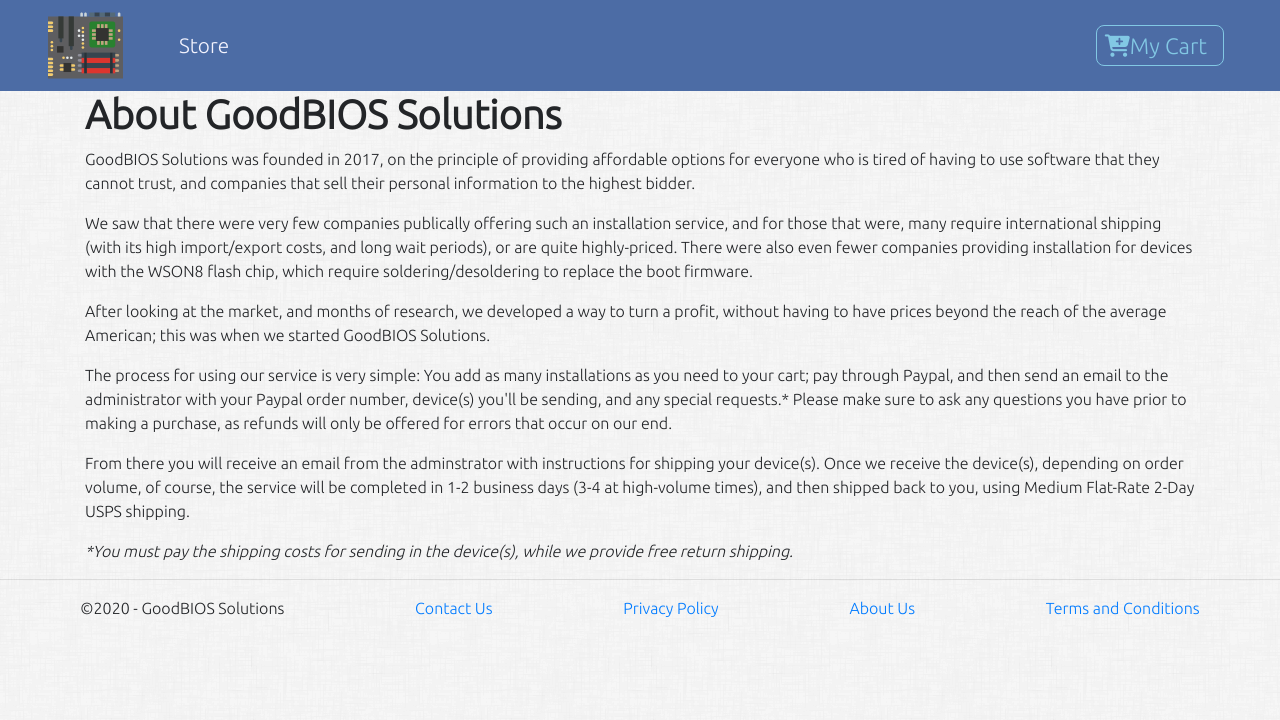
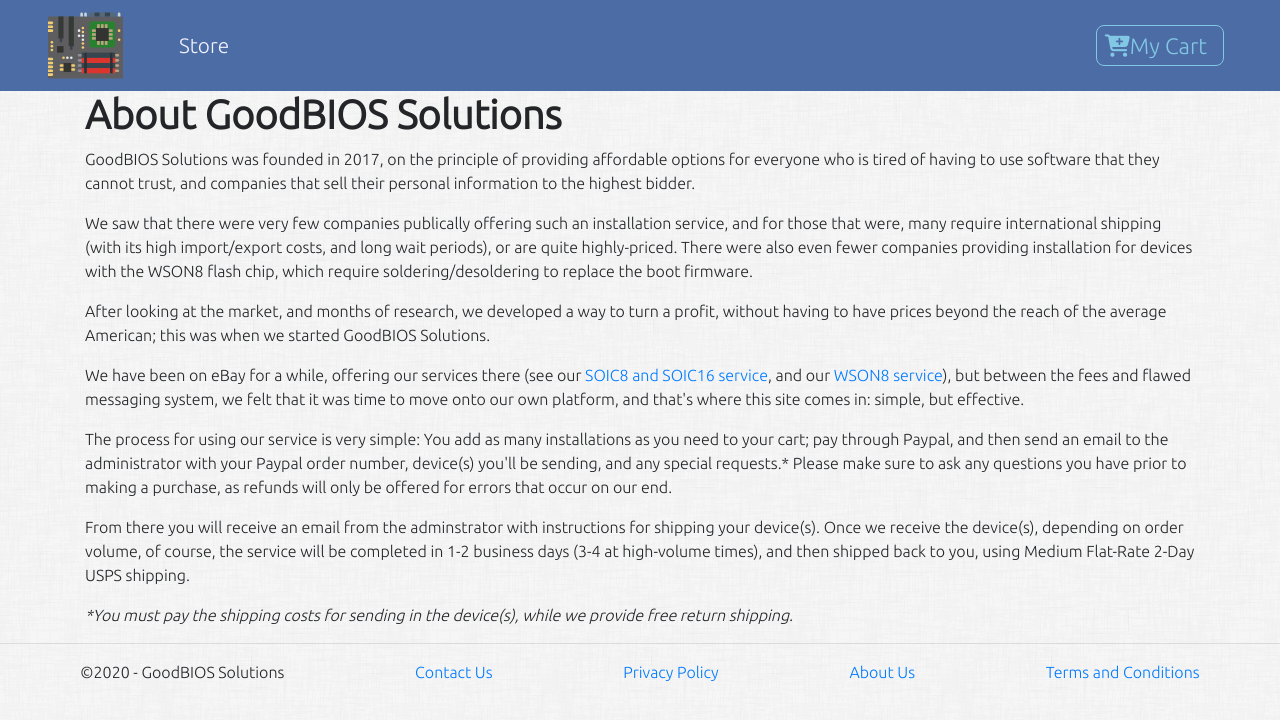
Before and after one commit to esmith1412/goodbios-solutions-store, a React (Create React App) app: page /about in a window 1280 px wide. Shown: the top 720 px of the page. Built offline with nearby package versions, Linux system fonts and the light colour scheme; a web font is replaced by a local one.

Commit message:
Updated About Us page, to include links to my eBay listings, for the same service

```diff
--- a/src/components/About.js
+++ b/src/components/About.js
@@ -12,6 +12,8 @@
 
       <p>After looking at the market, and months of research, we developed a way to turn a profit, without having to have prices beyond the reach of the average American; this was when we started GoodBIOS Solutions.</p>
 
+      <p>We have been on eBay for a while, offering our services there (see our <a href="https://www.ebay.com/itm/283663157808">SOIC8 and SOIC16 service</a>, and our <a href="https://www.ebay.com/itm/283578583351">WSON8 service</a>), but between the fees and flawed messaging system, we felt that it was time to move onto our own platform, and that's where this site comes in: simple, but effective.</p>
+
       <p>The process for using our service is very simple: You add as many installations as you need to your cart; pay through Paypal, and then send an email to the administrator with your Paypal order number, device(s) you'll be sending, and any special requests.* Please make sure to ask any questions you have prior to making a purchase, as refunds will only be offered for errors that occur on our end.</p>
 
       <p>From there you will receive an email from the adminstrator with instructions for shipping your device(s). Once we receive the device(s), depending on order volume, of course, the service will be completed in 1-2 business days (3-4 at high-volume times), and then shipped back to you, using Medium Flat-Rate 2-Day USPS shipping.</p>
```
